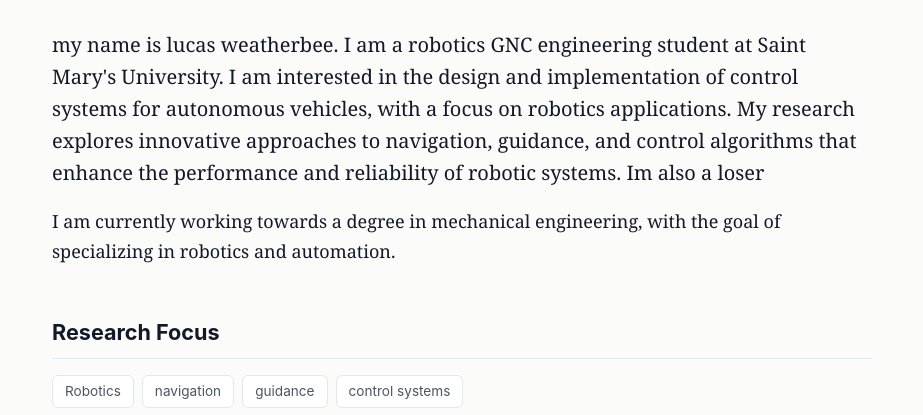
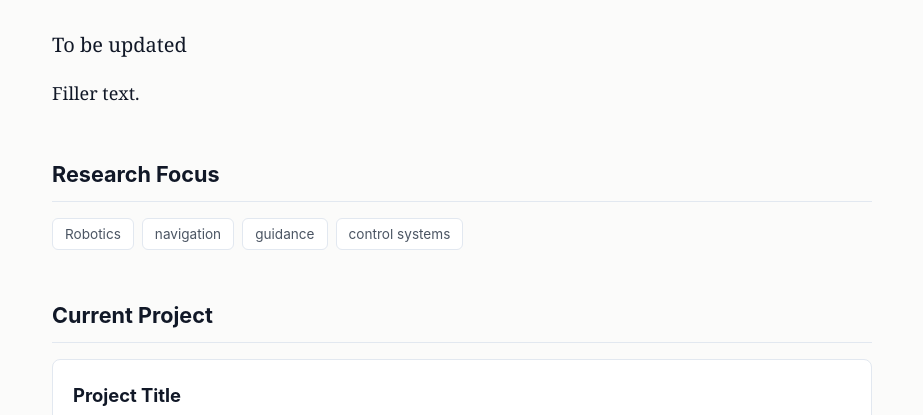
Before and after one commit to jsfecanin/jsfecanin.github.io, a plain HTML site: page index.html in a window 1280 px wide. Shown: the part 350-765 px from the top of the page, without its empty margins (178-1101 px from the left). Drawn offline with Linux system fonts and the light colour scheme.

Commit message:
Update index.html

```diff
--- a/index.html
+++ b/index.html
@@ -77,10 +77,10 @@
            ======================================================== -->
       <section>
         <p class="lede">
-          my name is lucas weatherbee. I am a robotics GNC engineering student at Saint Mary's University. I am interested in the design and implementation of control systems for autonomous vehicles, with a focus on robotics applications. My research explores innovative approaches to navigation, guidance, and control algorithms that enhance the performance and reliability of robotic systems. Im also a loser
+          To be updated
         </p>
         <p>
-          I am currently working towards a degree in mechanical engineering, with the goal of specializing in robotics and automation.
+          Filler text.
         </p>
       </section>
 
```
